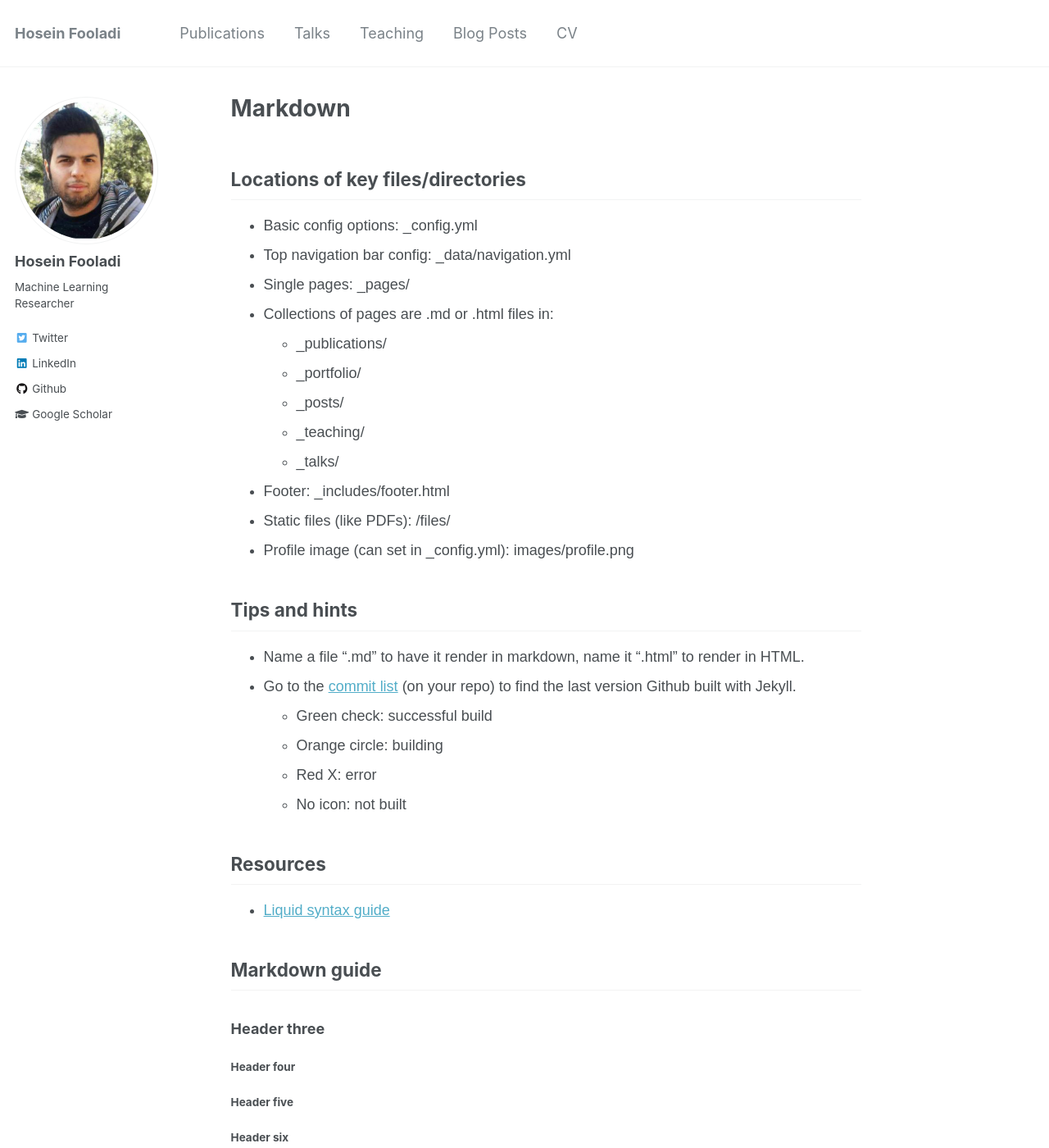
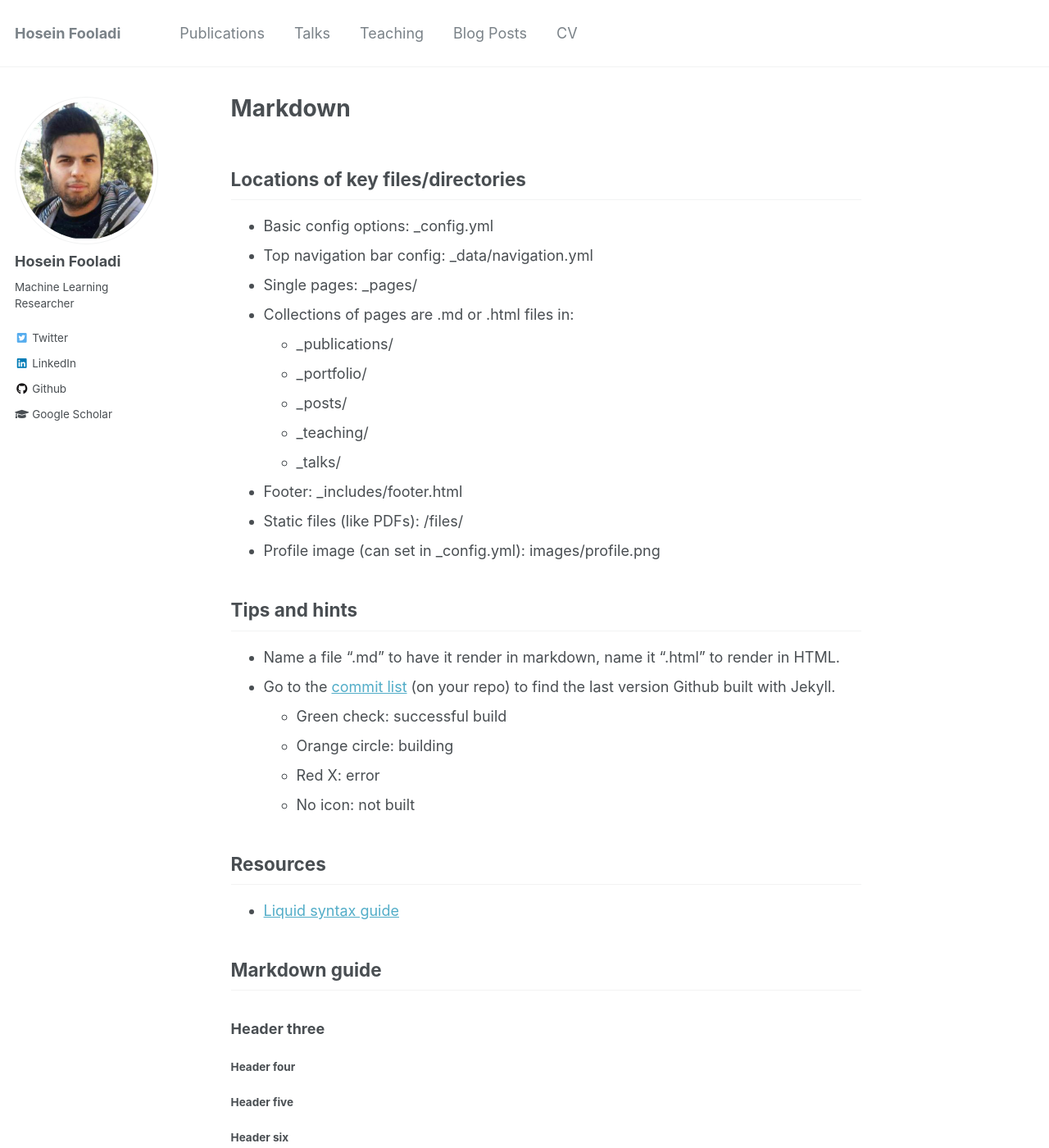
Before and after one commit to HFooladi/HFooladi.github.io, a Jekyll site: the page built from _pages/markdown.md, in a window 1280 px wide and 1400 px high. Shown: the whole window at 82% size. Built offline with Jekyll 4.4.1, drawn with Linux system fonts in a browser that asks for light colours; some web fonts are replaced.

Commit message:
adding muli to custom html and modifying _sass to include muli

```diff
--- a/_includes/head/custom.html
+++ b/_includes/head/custom.html
@@ -23,6 +23,7 @@
 <meta name="msapplication-config" content="{{ base_path }}/images/browserconfig.xml?v=M44lzPylqQ">
 <meta name="theme-color" content="#ffffff">
 <link rel="stylesheet" href="{{ base_path }}/assets/css/academicons.css"/>
+<link href="https://fonts.googleapis.com/css?family=Muli:400,400i&display=swap" rel="stylesheet">
 
 <script type="text/x-mathjax-config"> MathJax.Hub.Config({ TeX: { equationNumbers: { autoNumber: "all" } } }); </script>
 <script type="text/x-mathjax-config">
--- a/_sass/_variables.scss
+++ b/_sass/_variables.scss
@@ -13,10 +13,10 @@ $paragraph-indent           : false; // true, false (default)
 $indent-var                 : 1.3em;
 
 /* system typefaces */
-$serif                      : Georgia, Times, serif;
-$sans-serif                 : -apple-system, ".SFNSText-Regular", "San Francisco", "Roboto", "Segoe UI", "Helvetica Neue", "Lucida Grande", Arial, sans-serif;
+$serif                      : 'Muli', Georgia, Times, serif;
+$sans-serif                 : 'Muli', -apple-system, ".SFNSText-Regular", "San Francisco", "Roboto", "Segoe UI", "Helvetica Neue", "Lucida Grande", Arial, sans-serif;
 $monospace                  : Monaco, Consolas, "Lucida Console", monospace;
-$muli                       : Muli, sans-serif;
+$muli                       : 'Muli', sans-serif;
 
 /* sans serif typefaces */
 $sans-serif-narrow          : $sans-serif;
@@ -29,8 +29,7 @@ $bodoni                     : "Bodoni MT", serif;
 $calisto                    : "Calisto MT", serif;
 $garamond                   : Garamond, serif;
 
-/*$global-font-family         : $sans-serif; */
-$global-font-family         : $muli;
+$global-font-family         : $sans-serif;
 $header-font-family         : $sans-serif;
 $caption-font-family        : $serif;
 
```
